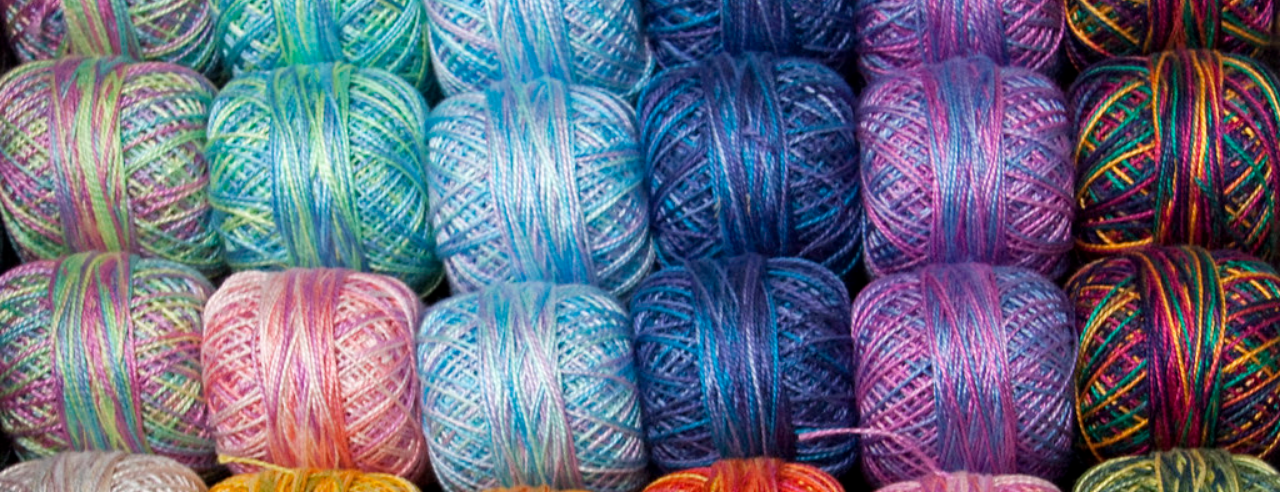
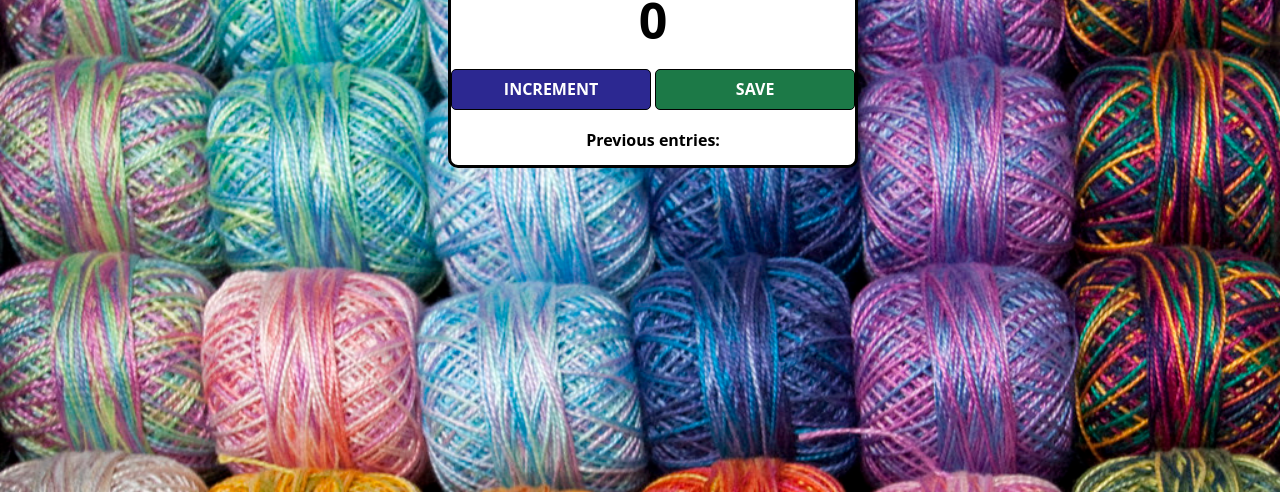
Before and after one commit to hash-noob/Counter, a plain HTML site: page index.html in a window 1280 px wide. Shown: the part 308-800 px from the top of the page. Drawn offline with nearby package versions, Linux system fonts and the light colour scheme.

Commit message:
centered the div

```diff
--- a/index.css
+++ b/index.css
@@ -4,14 +4,18 @@ body {
     font-family: 'Open Sans', 'Helvetica Neue', sans-serif;
     text-align: center;
     height: 100vh;
+    align-items: ce;
 }
 
 .container {
+    top: 30%;
+    left: 35%;
     background: white;
     max-width: fit-content;
     margin: auto;
     border: 3px solid black;
     border-radius: 10px;
+    position: absolute;
 }
 
 h1 {
```
